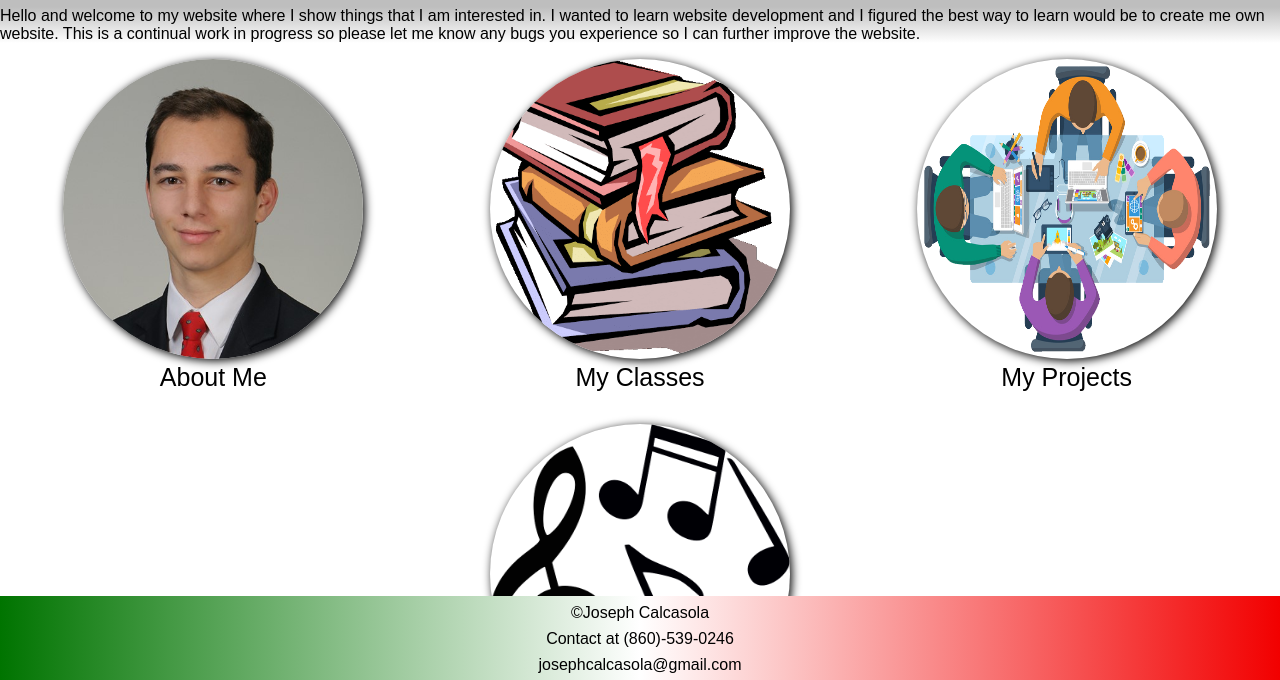
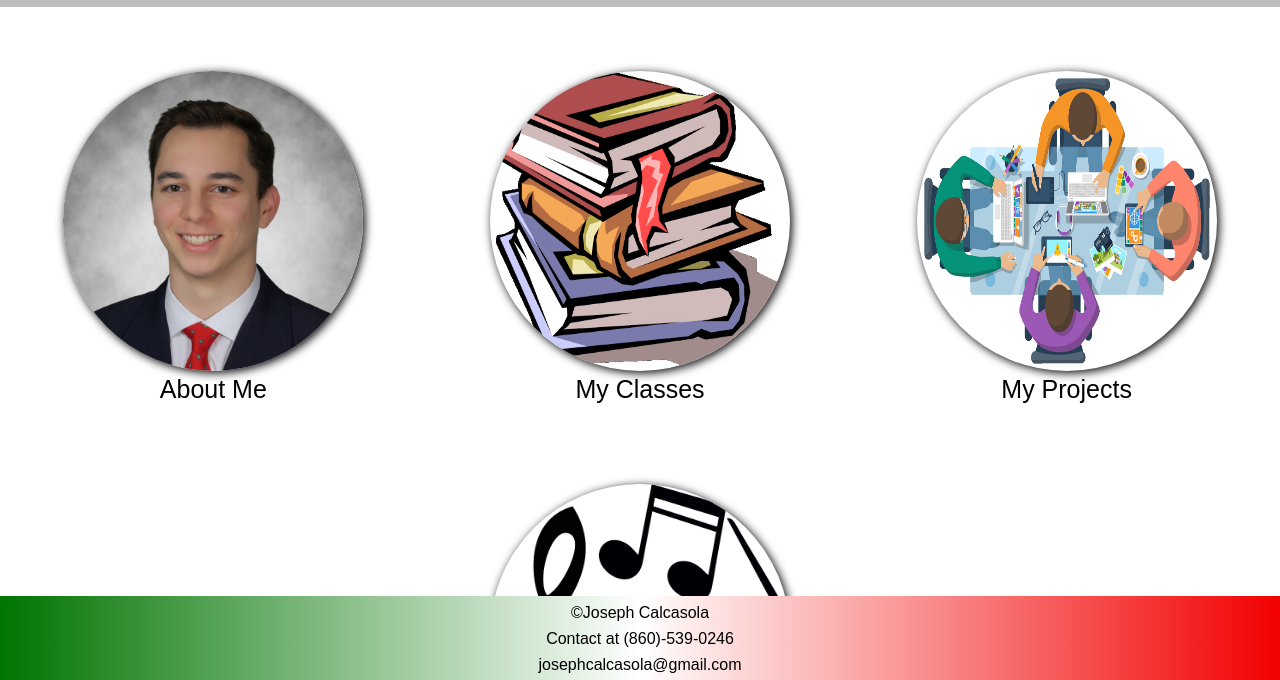
Before and after one commit to Number-One-Truth/Number-One-Truth.github.io, a plain HTML site: page Index.html in a window 1280 px wide. Shown: the part 118-798 px from the top of the page. Drawn offline with Linux system fonts and the light colour scheme.

Commit message:
New Changes Wednesday

```diff
--- a/Index.html
+++ b/Index.html
@@ -22,19 +22,17 @@
 				</ul>
 			</nav>
 		</header>
-		<p class="start">Hello and welcome to my website where I show things that I am interested in. I wanted to learn website development and I figured the best way to learn would be to create me own website. This is a continual work in progress so please let me know any bugs you experience so I can further improve the website.
-		</p>
 		<div class="content">
 			<figure>
 				<a href="About.html">
-					<img src="Images/Headshot2.jpg" alt="Joseph Calcasola">
+					<img src="Images/Junior.jpg" alt="Joseph Calcasola" class="hovshadow">
 					<figcaption><a href="About.html" class="about">About Me</a>
 					</figcaption>
 				</a>
 			</figure>
 			<figure>
 				<a href="Classes.html">
-					<img src="Images/Books.png" alt="Classes">
+					<img src="Images/Books.png" alt="Classes" class="hovshadow">
 					<figcaption>
 						<a href="Classes.html" class="classes">My Classes</a>
 					</figcaption>
@@ -42,7 +40,7 @@
 			</figure>
 			<figure>
 				<a href="Projects.html">
-					<img src="Images/Projects.png" alt="Projects">
+					<img src="Images/Projects.png" alt="Projects" class="hovshadow">
 					<figcaption>
 						<a href="Projects.html" class="projects">My Projects</a>
 					</figcaption>
@@ -50,7 +48,7 @@
 			</figure>
 			<figure>
 				<a href="Music.html">
-					<img src="Images/Music.png" alt="Music Notes">
+					<img src="Images/Music.png" alt="Music Notes" class="hovshadow">
 					<figcaption>
 						<a href="Music.html" class="music">My Music</a>
 					</figcaption>
--- a/mainstyle.css
+++ b/mainstyle.css
@@ -73,13 +73,10 @@ nav ul li a {
 }
 .button:hover {
   background-color: #00d8ff;
-  transition-duration: 0.35s;
+  transition-duration: 0.45s;
   border-radius: 0.08em;
-  padding: 0.45em;
 }
-p.start {
-  background: linear-gradient(#bebebe, white);
-}
+
 p.startmusic {
   background: linear-gradient(#bebebe, #ffba00);
 }
@@ -113,6 +110,7 @@ p.clipsheader {
   background: white;
   border-radius: 50%;
   box-shadow: black 2px 2px 10px;
+  margin-top: 3em;
 }
 .content figure figcaption a {
   text-decoration: none;
@@ -178,3 +176,8 @@ footer p {
   margin: 0.5em;
   text-align: center;
 }
+
+a img.hovshadow:hover{
+  box-shadow: inset 0px 0px 300px 0 #000000;
+  transition-duration: 0.4s;
+}
```
Also changed, not shown: Images/Headshot.jpg (deleted), Images/Headshot2.jpg (deleted), Images/Junior.JPG (added).
